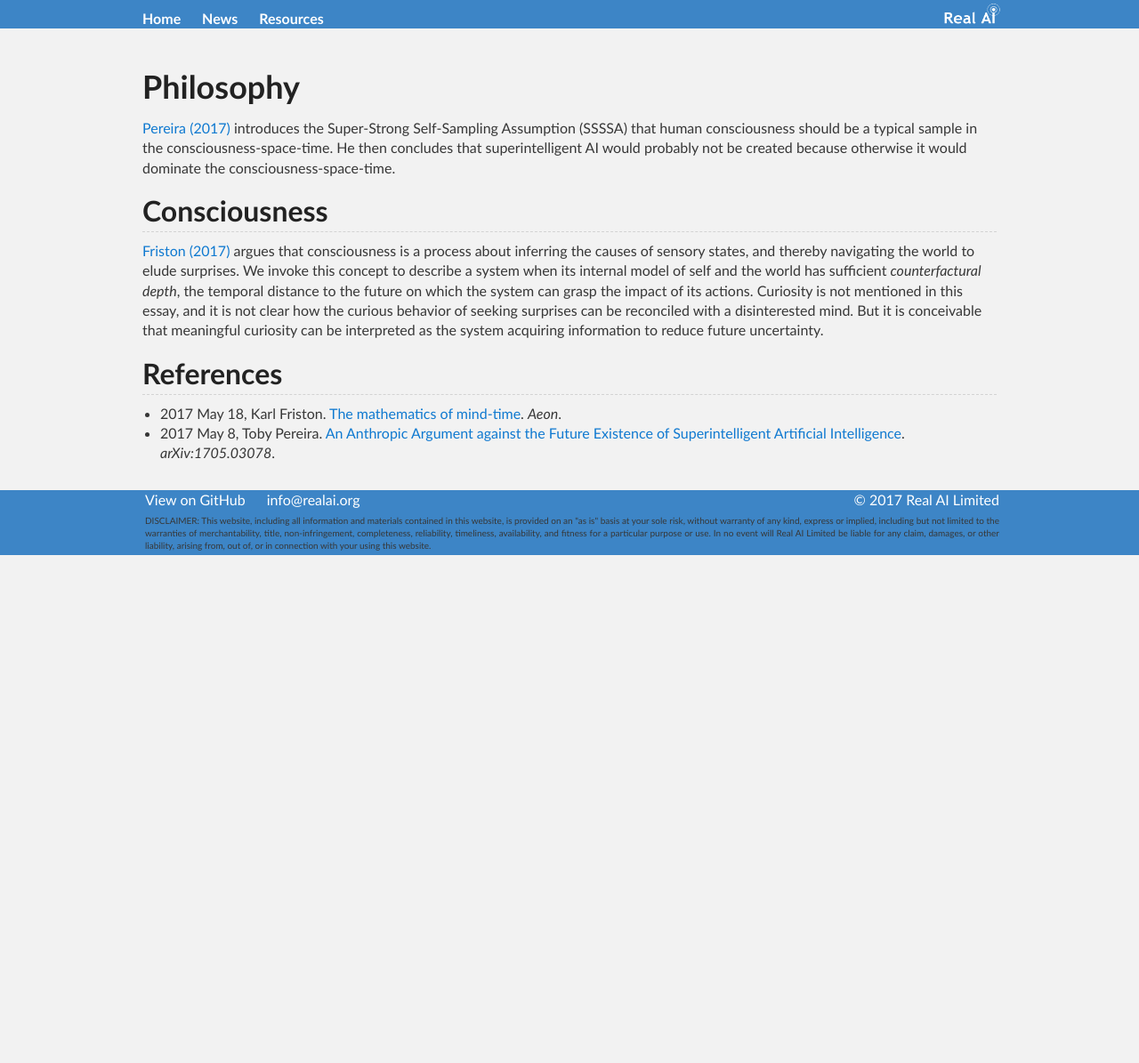
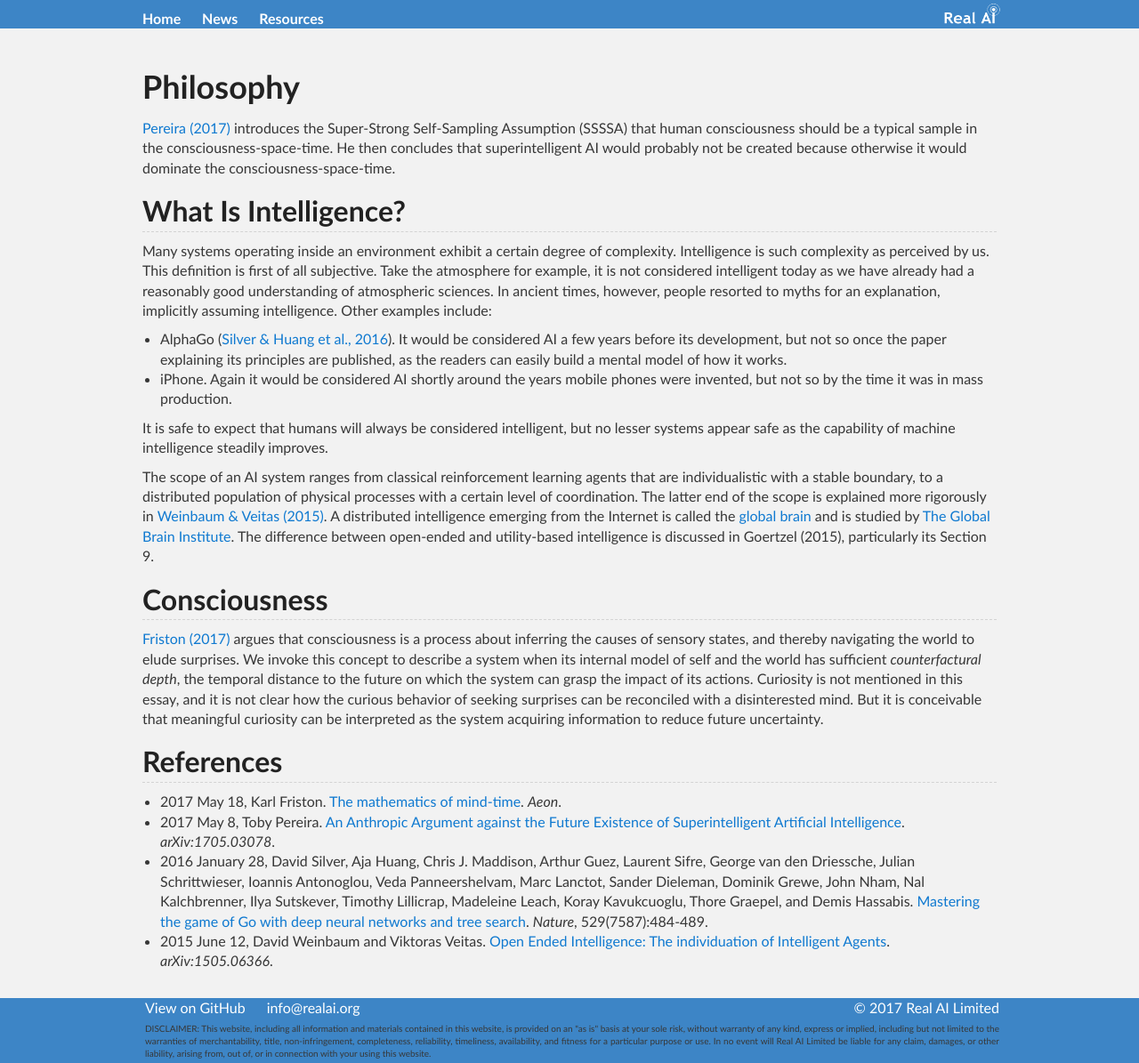
Before and after one commit to Tonywuhk/realai.org, a Jekyll site: the page built from philosophy.md, in a window 1280 px wide. Shown: the whole page at 89% size. Built offline with Jekyll 4.4.1, drawn with Linux system fonts in a browser that asks for light colours; our own code applies the rules of GitHub Pages for plain Markdown files; comment, search, counter and statistics services are not loaded; the repository's description, which GitHub fills in, is left out; before the commit the page ends 900 px from its top, so only the background shows below that.

Commit message:
Update philosophy.md

```diff
--- a/philosophy.md
+++ b/philosophy.md
@@ -4,6 +4,17 @@ permalink: /philosophy/
 # Philosophy
 
 [Pereira (2017)](https://arxiv.org/abs/1705.03078) introduces the Super-Strong Self-Sampling Assumption (SSSSA) that human consciousness should be a typical sample in the consciousness-space-time. He then concludes that superintelligent AI would probably not be created because otherwise it would dominate the consciousness-space-time.
+
+## What Is Intelligence?
+
+Many systems operating inside an environment exhibit a certain degree of complexity. Intelligence is such complexity as perceived by us. This definition is first of all subjective. Take the atmosphere for example, it is not considered intelligent today as we have already had a reasonably good understanding of atmospheric sciences. In ancient times, however, people resorted to myths for an explanation, implicitly assuming intelligence. Other examples include:
+
+* AlphaGo ([Silver & Huang et al., 2016](http://www.nature.com/nature/journal/v529/n7587/full/nature16961.html)). It would be considered AI a few years before its development, but not so once the paper explaining its principles are published, as the readers can easily build a mental model of how it works.
+* iPhone. Again it would be considered AI shortly around the years mobile phones were invented, but not so by the time it was in mass production.
+
+It is safe to expect that humans will always be considered intelligent, but no lesser systems appear safe as the capability of machine intelligence steadily improves.
+
+The scope of an AI system ranges from classical reinforcement learning agents that are individualistic with a stable boundary, to a distributed population of physical processes with a certain level of coordination. The latter end of the scope is explained more rigorously in [Weinbaum & Veitas (2015)](https://arxiv.org/abs/1505.06366). A distributed intelligence emerging from the Internet is called the [global brain](https://en.wikipedia.org/wiki/Global_brain) and is studied by [The Global Brain Institute](http://globalbraininstitute.org). The difference between open-ended and utility-based intelligence is discussed in Goertzel (2015), particularly its Section 9.
 
 ## Consciousness
 
@@ -13,3 +24,5 @@ permalink: /philosophy/
 
 * 2017 May 18, Karl Friston. [The mathematics of mind-time](https://aeon.co/essays/consciousness-is-not-a-thing-but-a-process-of-inference). *Aeon*.
 * 2017 May 8, Toby Pereira. [An Anthropic Argument against the Future Existence of Superintelligent Artificial Intelligence](https://arxiv.org/abs/1705.03078). *arXiv:1705.03078*.
+* 2016 January 28, David Silver, Aja Huang, Chris J. Maddison, Arthur Guez, Laurent Sifre, George van den Driessche, Julian Schrittwieser, Ioannis Antonoglou, Veda Panneershelvam, Marc Lanctot, Sander Dieleman, Dominik Grewe, John Nham, Nal Kalchbrenner, Ilya Sutskever, Timothy Lillicrap, Madeleine Leach, Koray Kavukcuoglu, Thore Graepel, and Demis Hassabis. [Mastering the game of Go with deep neural networks and tree search](http://www.nature.com/nature/journal/v529/n7587/full/nature16961.html). *Nature*, 529(7587):484-489.
+* 2015 June 12, David Weinbaum and Viktoras Veitas. [Open Ended Intelligence: The individuation of Intelligent Agents](https://arxiv.org/abs/1505.06366). *arXiv:1505.06366*.
```
